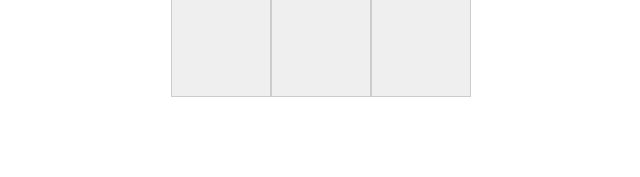
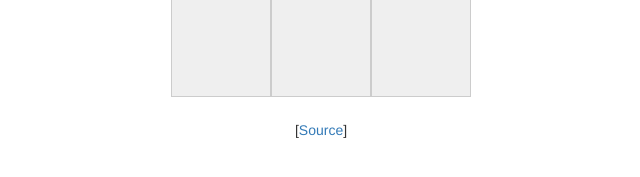
Before and after one commit to misfist/tic-tac-toe, a plain HTML site: page index.html in a window 1280 px wide. Shown: the part 331-508 px from the top of the page, 319-959 px from the left. Drawn offline with nearby package versions, Linux system fonts and the light colour scheme.

Commit message:
Added source link

```diff
--- a/index.html
+++ b/index.html
@@ -34,6 +34,9 @@
 					<td><button id="9"></button></td>
 				</tr>
 			<table>
+
+			<footer>[<a href="https://github.com/misfist/tic-tac-toe" target="_blank">Source</a>]</footer>
+
 		</div>
 
 	</body>
```
